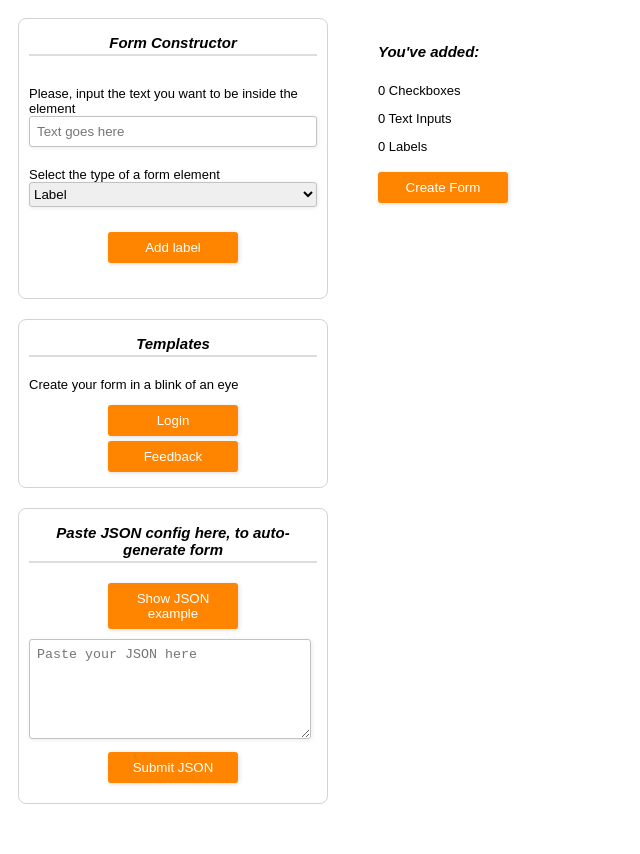
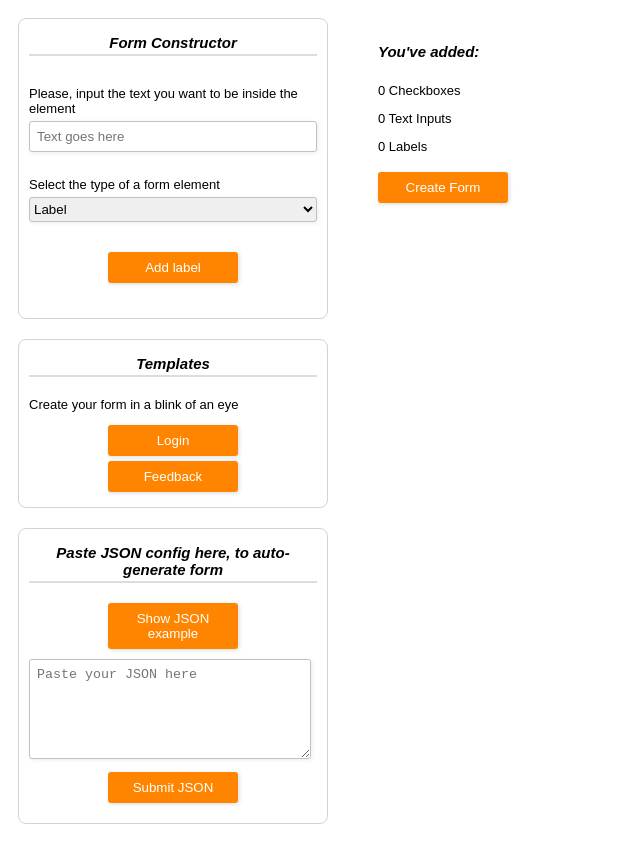
Before and after one commit to tony-blackie/form-constructor, a React app: page / in a window 1280 px wide. Shown: the whole page, without its empty margins (0-640 px from the left). Built offline with nearby package versions, Linux system fonts and the light colour scheme.

Commit message:
Add small CSS changes

```diff
--- a/src/sass/constructor.scss
+++ b/src/sass/constructor.scss
@@ -49,6 +49,7 @@
     padding: 7px;
     outline: none;
     width: 100%;
+    margin: 5px 0 5px 0;
 
     &:focus {
       border: 1px solid #0C0;
@@ -87,6 +88,7 @@
     -webkit-border-radius: 3px;
     -moz-border-radius: 3px;
     outline: none;
+    margin: 5px 0 5px 0;
 
     &:focus {
       border: 1px solid #0C0;
```
